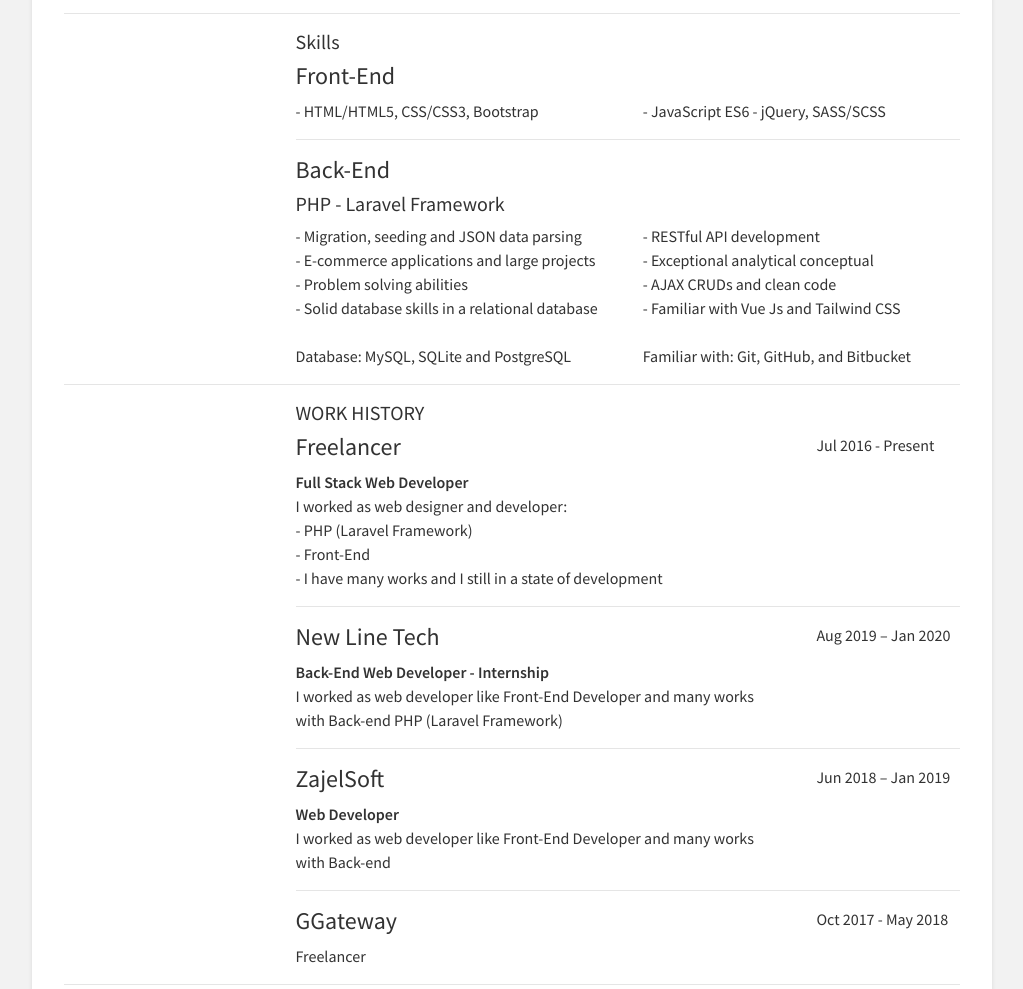
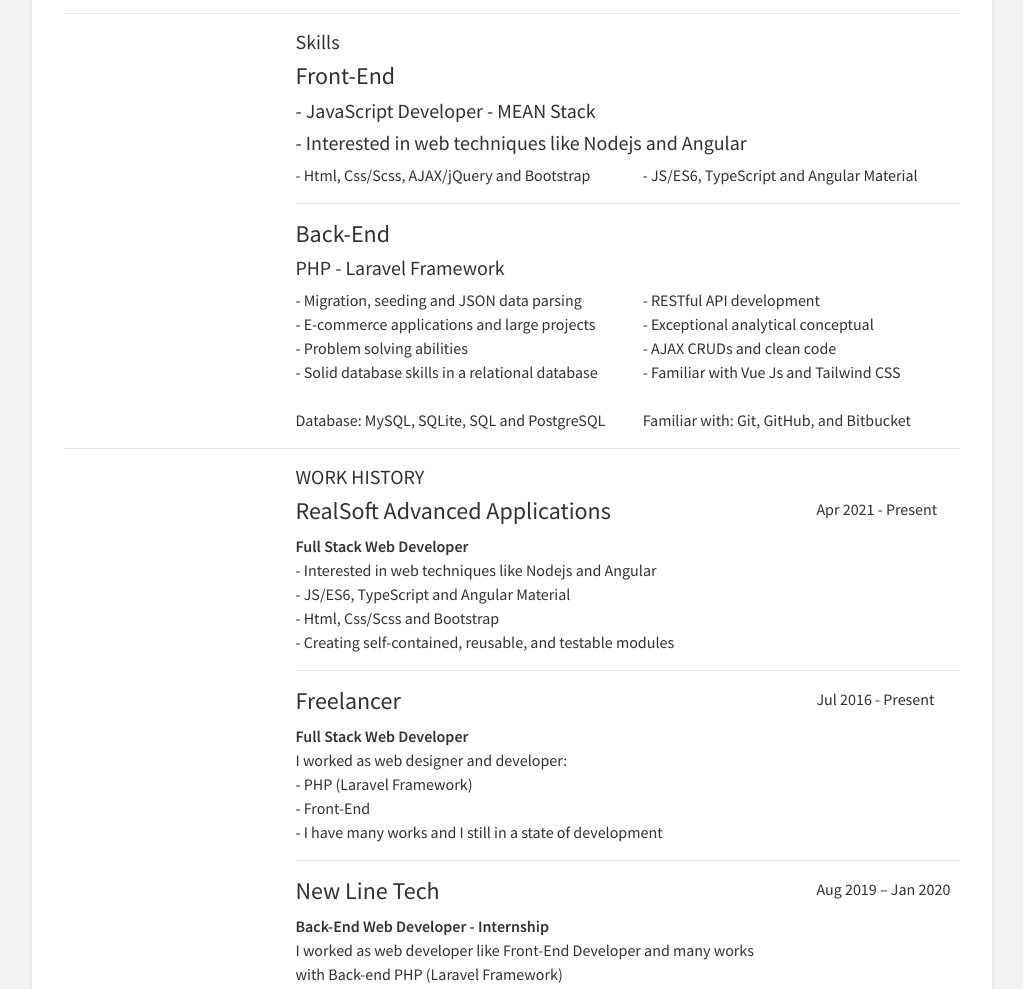
Before and after one commit to mostfaswaisi93/resume, a plain HTML site: page index.html in a window 1280 px wide. Shown: the part 540-1529 px from the top of the page, without its empty margins (128-1151 px from the left). Drawn offline with nearby package versions, Linux system fonts and the light colour scheme.

Commit message:
Upgrade Resume

```diff
--- a/index.html
+++ b/index.html
@@ -22,7 +22,8 @@
                     <h1>
                         Mustafa T. Al-Swaisi
                         <span>
-                            <a href="https://www.dropbox.com/s/tq4dxrijf4m0zv5/CV.pdf?dl=0" title="Show CV PDF" target="_blanck"><i class="fa fa-link" aria-hidden="true"></i></a>
+                            <a href="https://www.dropbox.com/s/tq4dxrijf4m0zv5/CV.pdf?dl=0" title="Show CV PDF"
+                                target="_blanck"><i class="fa fa-link" aria-hidden="true"></i></a>
                         </span>
                     </h1>
                     <hr>
@@ -90,9 +91,11 @@
                 <div class="col-9">
                     <h5>Skills</h5>
                     <h4>Front-End</h4>
+                    <h5>- JavaScript Developer - MEAN Stack</h5>
+                    <h5>- Interested in web techniques like Nodejs and Angular</h5>
                     <div class="row">
-                        <div class="col-6">- HTML/HTML5, CSS/CSS3, Bootstrap</div>
-                        <div class="col-6">- JavaScript ES6 - jQuery, SASS/SCSS</div>
+                        <div class="col-6">- Html, Css/Scss, AJAX/jQuery and Bootstrap</div>
+                        <div class="col-6">- JS/ES6, TypeScript and Angular Material</div>
                     </div>
                     <hr>
                     <h4>Back-End</h4>
@@ -104,7 +107,7 @@
                             <div>- Problem solving abilities</div>
                             <div>- Solid database skills in a relational database</div>
                             <br>
-                            <div>Database: MySQL, SQLite and PostgreSQL</div>
+                            <div>Database: MySQL, SQLite, SQL and PostgreSQL</div>
                         </div>
                         <div class="col-6">
                             <div>- RESTful API development</div>
@@ -125,6 +128,20 @@
                 <div class="col-3"></div>
                 <div class="col-9">
                     <h5>WORK HISTORY</h5>
+                    <div class="row">
+                        <div class="col-9">
+                            <h4>RealSoft Advanced Applications</h4>
+                            <div><b>Full Stack Web Developer</b></div>
+                            <div>- Interested in web techniques like Nodejs and Angular</div>
+                            <div>- JS/ES6, TypeScript and Angular Material</div>
+                            <div>- Html, Css/Scss and Bootstrap</div>
+                            <div>- Creating self-contained, reusable, and testable modules</div>
+                        </div>
+                        <div class="col-3">
+                            Apr 2021 - Present
+                        </div>
+                    </div>
+                    <hr>
                     <div class="row">
                         <div class="col-9">
                             <h4>Freelancer</h4>
```
